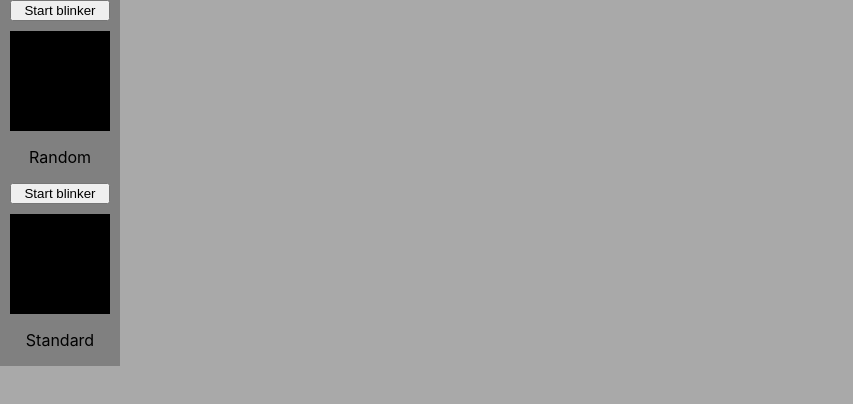
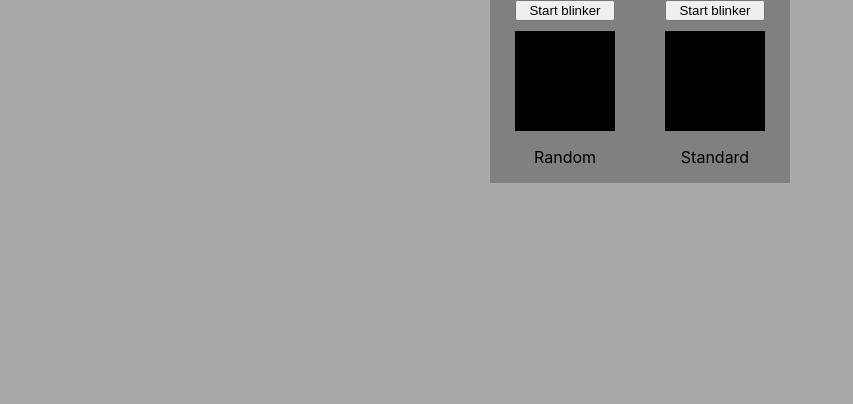
Before and after one commit to zascherrer/RandomBlinker, a React (Create React App) app: page / in a window 1280 px wide. Shown: the top 404 px of the page, without its empty margins (0-853 px from the left). Built offline with nearby package versions, Linux system fonts and the light colour scheme.

Commit message:
Fixed css issues that were keeping the blinker components from being oriented properly.

```diff
--- a/src/Components/Blinker/blinker.css
+++ b/src/Components/Blinker/blinker.css
@@ -1,7 +1,4 @@
 .container {
   width: 120px;
-  display: flex;
-  justify-content: center;
   flex-direction: column;
-  align-items: flex-start;
 }
--- a/src/Components/Panel/panel.css
+++ b/src/Components/Panel/panel.css
@@ -1,7 +1,6 @@
 .panel {
   height: auto;
-  width: auto;
+  width: 150px;
   background-color: gray;
   z-index: 0;
-  flex-direction: column;
 }
--- a/src/Components/Scenes/SideBySide/sideBySide.css
+++ b/src/Components/Scenes/SideBySide/sideBySide.css
@@ -1,6 +1,10 @@
 .container {
+  width: auto;
+  height: auto;
+  margin-left: auto;
   display: flex;
-  justify-content: center;
   flex-direction: row;
   flex-wrap: wrap;
+  justify-content: center;
+  align-items: center;
 }
--- a/src/Components/Scenes/SideBySide/sideBySide.js
+++ b/src/Components/Scenes/SideBySide/sideBySide.js
@@ -13,10 +13,10 @@ class SideBySide extends Component {
 
   render() {
     return(
-      <center className="container">
+      <div className="container">
         <BlinkerContainer isRandom={true}/>
         <BlinkerContainer isRandom={false}/>
-      </center>
+      </div>
     );
   }
 }
```
